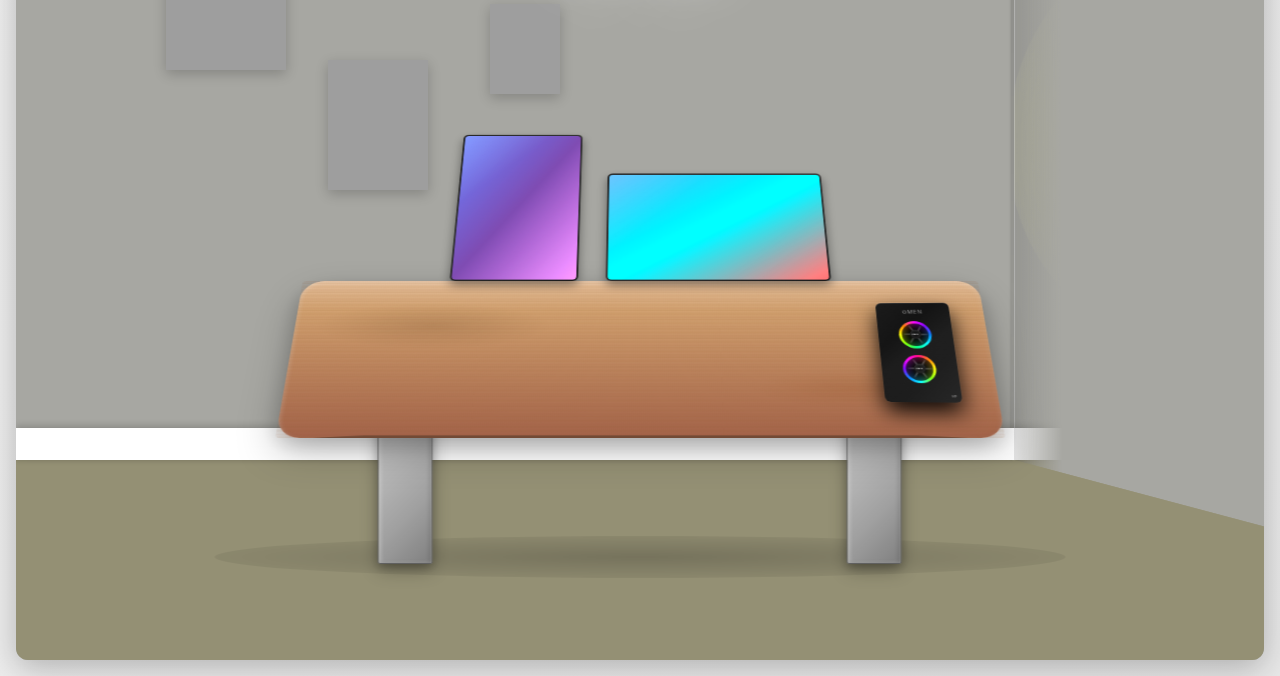
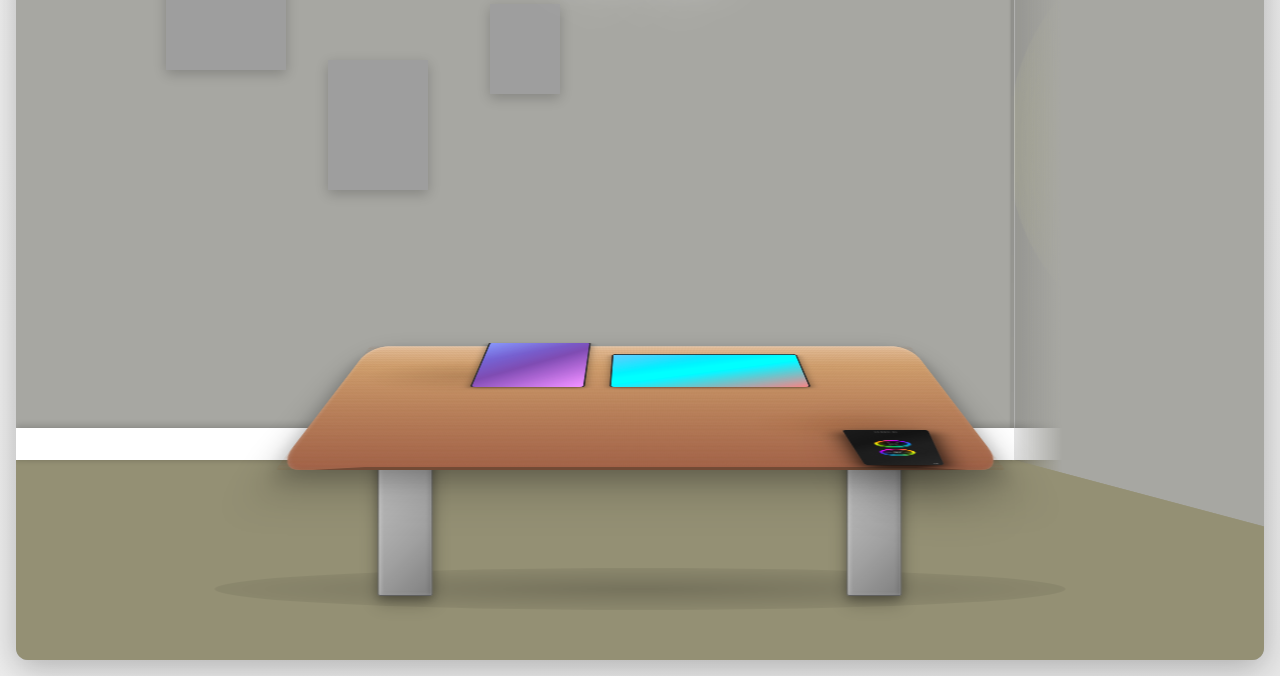
Before and after one commit to jacksonkasi1/office-workspace-css, a website built with Vite: page index.html in a window 1280 px wide. Shown: the part 156-832 px from the top of the page. Built offline with nearby package versions, Linux system fonts and the light colour scheme; grey boxes are pictures that could not be loaded.

Commit message:
feat: initialize project with vite setup and 3D CSS art enhancements
- Add project configuration files (.gitignore, .npmrc, package.json)
- Set up Vite development environment with config
- Create README with project documentation
- Enhance CSS art with 3D perspective effects for monitors and desk
- Update styling for more realistic 3D appearance

```diff
--- a/style.css
+++ b/style.css
@@ -261,7 +261,7 @@ body {
 /* ===== WALL PHOTOS/POSTERS ===== */
 .wall-photo {
   position: absolute;
-  z-index: 8;
+  z-index: 3;
   overflow: hidden;
 }
 
@@ -343,7 +343,7 @@ body {
 /* ===== MODERN MINIMALISTIC WOODEN DESK ===== */
 .desk-setup {
   position: absolute;
-  bottom: 12%;
+  bottom: 8%;
   left: 50%;
   transform: translateX(-50%);
   width: 65%;
@@ -396,12 +396,12 @@ body {
 /* Professional Office Desk - Front View 30% Angle */
 .desk-surface {
   position: absolute;
-  top: -15%;
+  top: -5%;
   left: 50%;
-  transform: translateX(-50%) perspective(1200px) rotateX(30deg) rotateY(0deg);
+  transform: translateX(-50%) perspective(50px) rotateX(6deg) rotateY(0deg);
   transform-origin: center bottom;
   width: 90%;
-  height: 70%;
+  height: 60%;
   background: linear-gradient(180deg,
     #e8c4a0 0%,
     #d4a574 20%,
@@ -490,16 +490,33 @@ body {
 /* Monitors Container */
 .monitors-container {
   position: absolute;
-  top: -25%;
+  top: -20%;
   left: 50%;
   transform: translateX(-50%);
+  transform-style: preserve-3d;
   width: 70%;
-  height: 25%;
+  height: 60%;
   display: flex;
   justify-content: center;
   align-items: flex-end;
   gap: 30px;
   z-index: 10;
+}
+
+.monitor::after {
+  content: '';
+  position: absolute;
+  bottom: 0;
+  left: 50%;
+  transform: translateX(-50%) perspective(600px) rotateX(90deg);
+  width: 80px;
+  height: 15px;
+  background: linear-gradient(145deg, #2a2a2a, #1a1a1a);
+  border-radius: 8px;
+  box-shadow:
+    0 6px 18px rgba(0, 0, 0, 0.5),
+    0 2px 8px rgba(0, 0, 0, 0.3);
+  z-index: -1;
 }
 
 /* Monitor Base Styling */
@@ -508,12 +525,16 @@ body {
   display: flex;
   flex-direction: column;
   align-items: center;
+  transform-style: preserve-3d;
 }
 
 
 /* Monitor Frame - Reduced Bezel */
 .monitor-frame {
   position: relative;
+  transform: rotateX(-75deg);
+  transform-origin: bottom center;
+  transform-style: preserve-3d;
 }
 
 .monitor-bezel {
@@ -528,12 +549,12 @@ body {
 /* Screen Dimensions */
 .vertical-screen {
   width: 135px;
-  height: 210px;
+  height: 280px;
 }
 
 .horizontal-screen {
   width: 240px;
-  height: 150px;
+  height: 200px;
 }
 
 .screen {
@@ -561,17 +582,18 @@ body {
 /* Screen Glow Effect */
 .screen-glow {
   position: absolute;
-  top: -8px;
-  left: -8px;
-  right: -8px;
-  bottom: -8px;
+  top: -12px;
+  left: -12px;
+  right: -12px;
+  bottom: -12px;
   background: radial-gradient(
     ellipse at center,
-    rgba(100, 200, 255, 0.3) 0%,
-    rgba(100, 200, 255, 0.1) 40%,
-    transparent 70%
+    rgba(100, 200, 255, 0.4) 0%,
+    rgba(100, 200, 255, 0.2) 40%,
+    rgba(100, 200, 255, 0.05) 70%,
+    transparent 100%
   );
-  border-radius: 12px;
+  border-radius: 16px;
   z-index: -1;
   animation: ambientGlow 4s ease-in-out infinite alternate;
 }
@@ -593,9 +615,9 @@ body {
   border-radius: 4px;
 }
 
-/* Left Monitor Positioning - Straight */
+/* Left Monitor Positioning - Upright */
 .left-monitor {
-  transform: none;
+  transform: translateZ(0);
 }
 
 .left-monitor .screen-glow {
@@ -607,9 +629,9 @@ body {
   );
 }
 
-/* Right Monitor Positioning - Straight */
+/* Right Monitor Positioning - Upright */
 .right-monitor {
-  transform: none;
+  transform: translateZ(0);
 }
 
 .right-monitor .screen-glow {
@@ -620,6 +642,7 @@ body {
     transparent 70%
   );
 }
+
 
 /* Enhanced Animations */
 @keyframes screenGlow {
@@ -714,15 +737,16 @@ body {
 /* ===== GAMING PC STYLES ===== */
 .gaming-pc {
   position: absolute;
-  top: 15%;
-  right: 5%;
+  top: -10%;
+  right: 8%;
   z-index: 11;
   perspective: 1200px;
+  filter: drop-shadow(0 15px 25px rgba(0, 0, 0, 0.4));
 }
 
 .gaming-pc .pc-case-art {
   width: 80px;
-  height: 125px;
+  height: 180px;
   background: linear-gradient(145deg, #080808, #151515, #0a0a0a);
   border-radius: 6px;
   position: relative;
@@ -730,7 +754,9 @@ body {
     0 12px 25px rgba(0, 0, 0, 0.9),
     0 0 0 1px rgba(255, 255, 255, 0.05),
     inset 0 1px 0 rgba(255, 255, 255, 0.1);
-  transform: rotateY(-12deg) rotateX(3deg);
+  transform: rotateX(-75deg);
+  transform-origin: bottom center;
+  transform-style: preserve-3d;
   overflow: hidden;
 }
 
--- /dev/null
+++ b/vite.config.js
@@ -0,0 +1,23 @@
+// vite.config.js
+export default {
+  // Base public path when served in development or production
+  base: './',
+
+  // Configure the development server
+  server: {
+    // Automatically open the browser when the server starts
+    open: true,
+    // Enable hot module replacement for fast refreshes
+    hmr: true,
+    // Configure server options
+    host: true, // Listen on all local IPs
+    port: 3000  // Use port 3000
+  },
+
+  // Configure build options
+  build: {
+    outDir: 'dist',
+    // Generate source maps for better debugging
+    sourcemap: true
+  }
+}
```
Also changed, not shown: package.json (added, +14 -0 lines), README.md (added), pnpm-lock.yaml (added), 2 other files.
